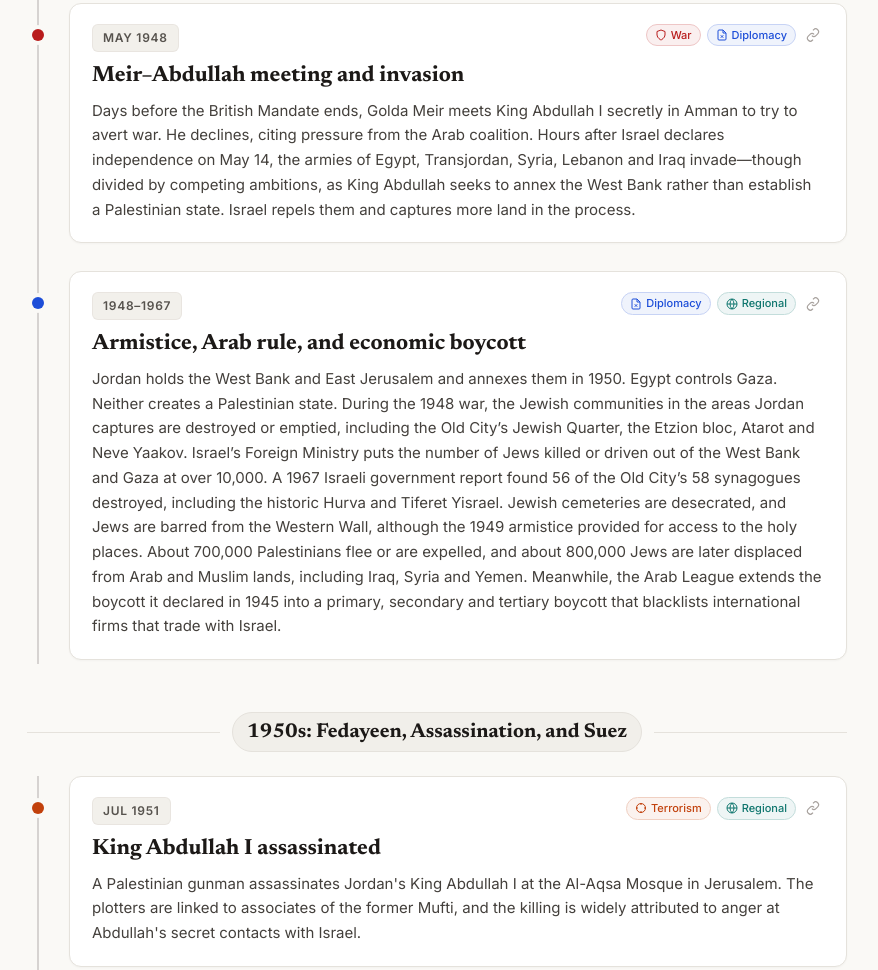
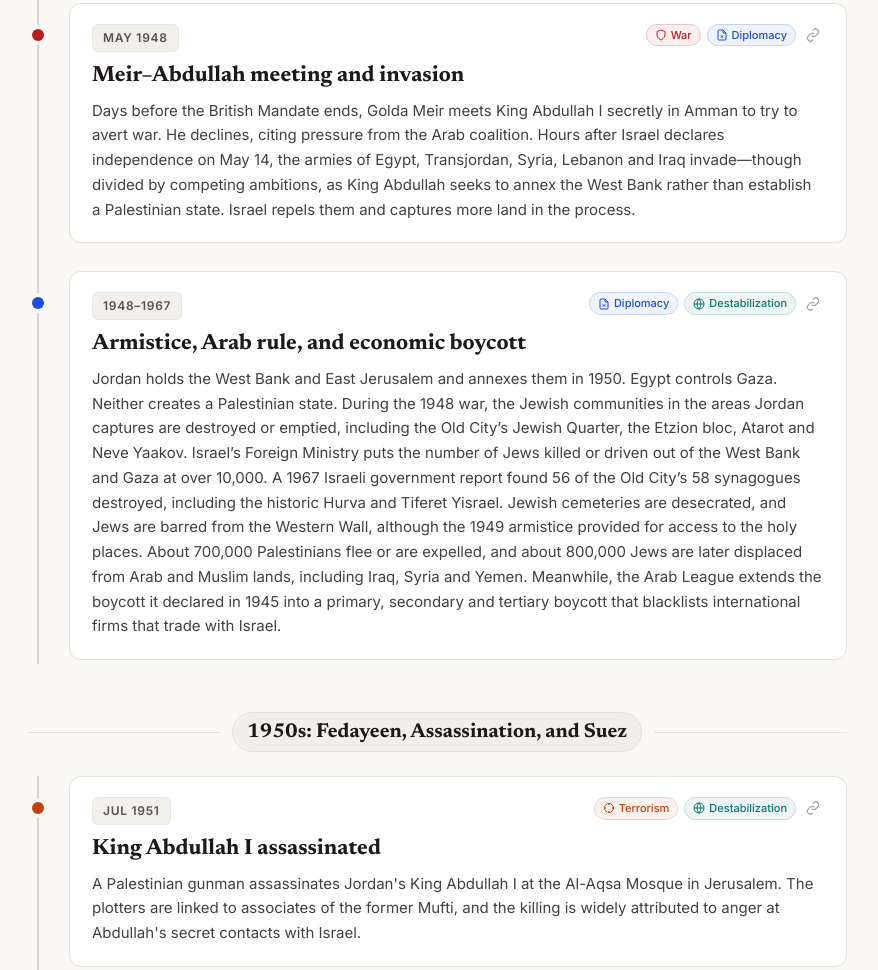
Before and after one commit to danhamiltonwrites/Palestinian-choices, a plain HTML site: page index.html in a window 1280 px wide. Shown: the part 2619-3589 px from the top of the page, without its empty margins (203-1081 px from the left). Drawn offline with Linux system fonts and the light colour scheme.

Commit message:
Add files via upload

```diff
--- a/index.html
+++ b/index.html
@@ -215,7 +215,7 @@
     war:        { label: 'War & Military',           short: 'War',        color: 'var(--c-war)' },
     terrorism:  { label: 'Terrorism & Militancy',    short: 'Terrorism',  color: 'var(--c-terrorism)' },
     propaganda: { label: 'Propaganda & Subterfuge',  short: 'Propaganda', color: 'var(--c-propaganda)' },
-    regional:   { label: 'Regional Destabilization', short: 'Regional',   color: 'var(--c-regional)' }
+    regional:   { label: 'Regional Destabilization', short: 'Destabilization', color: 'var(--c-regional)' }
   };
   const CAT_KEYS = Object.keys(CATEGORIES);
 
@@ -421,7 +421,7 @@
         "categories": [
           "terrorism"
         ],
-        "body": "The PFLP hijacks El Al Flight 426 from Rome to Tel Aviv and diverts it to Algiers. A global hijacking campaign follows."
+        "body": "The PFLP hijacks El Al Flight 426 from Rome to Tel Aviv and diverts it to Algiers. A hijacking campaign follows. A CIA report later credits the PFLP with 13 hijackings between 1968 and 1976."
       },
       {
         "id": 17,
```
